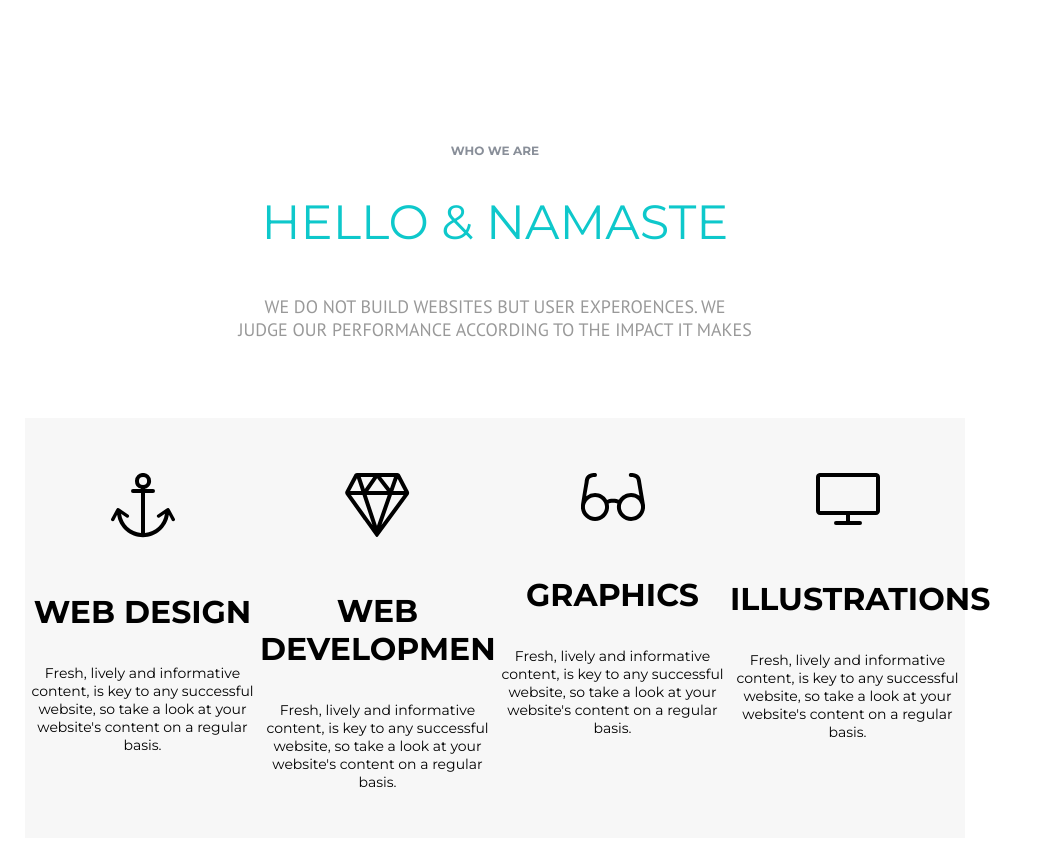
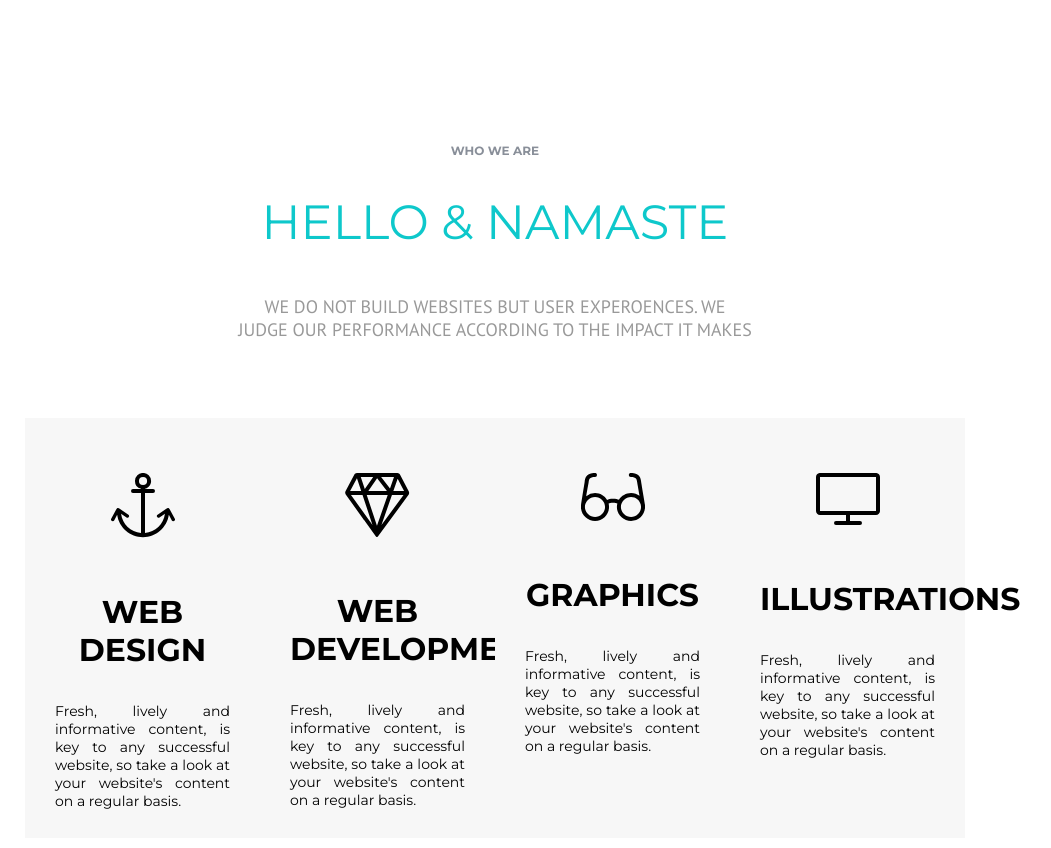
Before and after one commit to mazurartem/beetroot, a plain HTML site: page Lesson07/1/index.html in a window 1280 px wide. Shown: the whole page, without its empty margins (145-1196 px from the left). Drawn offline with Linux system fonts and the light colour scheme.

Commit message:
Update style.css

```diff
--- a/Lesson07/1/style.css
+++ b/Lesson07/1/style.css
@@ -81,6 +81,8 @@ body {
 .list__title {
     margin-top: 55px;
     text-align: center;
+    padding-left: 30px;
+    padding-right: 30px;
 }
 .list__title:hover {
     color: white;
@@ -89,7 +91,9 @@ body {
     margin-top: 33px;
     font-family: Montserrat;
     font-size: 14px;
-    text-align: center;
+    text-align: justify;
+    padding-left: 30px;
+    padding-right: 30px;
 }
 .list__text:hover {
     color: white;
```
